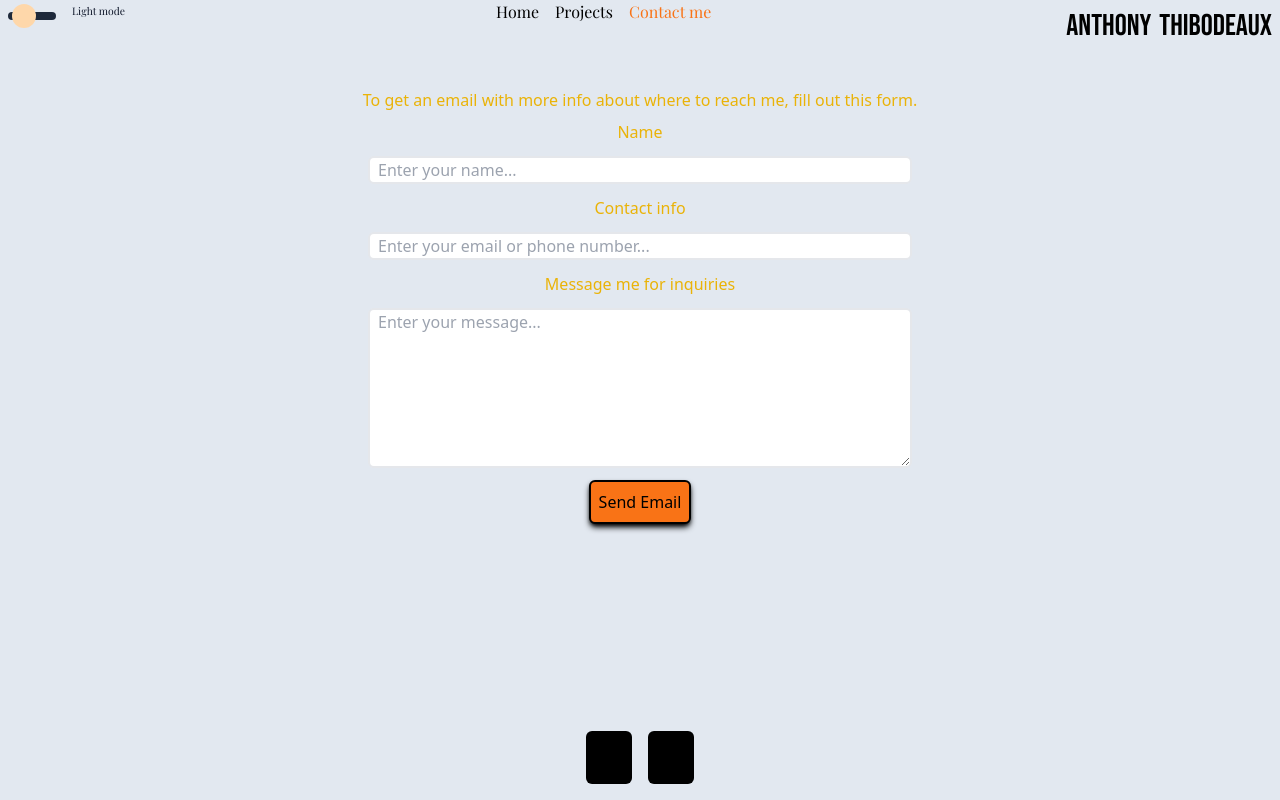
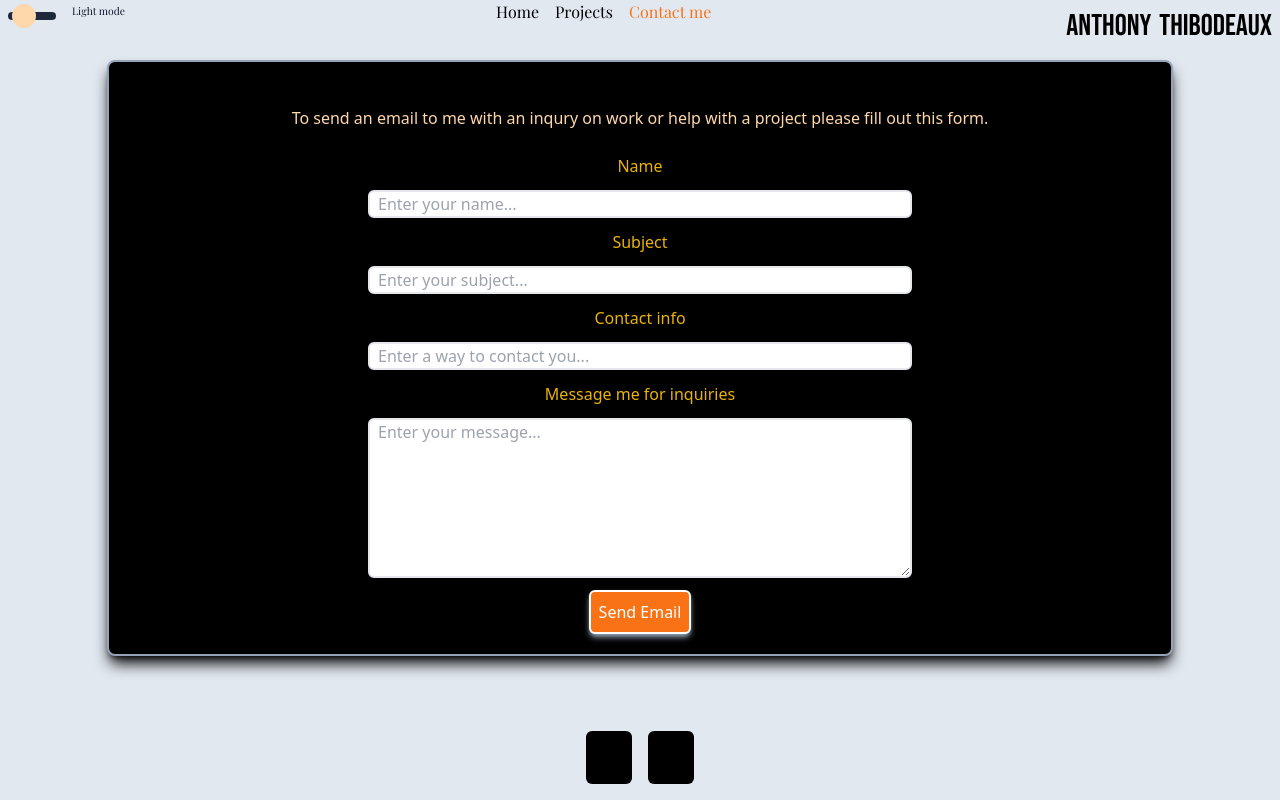
Before and after one commit to Tildozer/RevampedPortfolio, a React (Vite) app: page /contact in a window 1280 px wide. Built offline with nearby package versions, Linux system fonts and the light colour scheme; some icons are missing.

Commit message:
got email to done and now its up to my standards

```diff
--- a/src/api/index.ts
+++ b/src/api/index.ts
@@ -24,6 +24,7 @@ export const sendEmail = async (
   message: string,
   name: string,
   contactInfo: string,
+  subject: string,
 ) => {
   const response = await fetch("/api/email", {
     method: "post",
@@ -32,6 +33,7 @@ export const sendEmail = async (
     },
     body: JSON.stringify({
       name,
+      subject,
       htmlStr: `
         <div>
           to get back in contact with ${name}
--- a/src/components/contact/ContactInfo.tsx
+++ b/src/components/contact/ContactInfo.tsx
@@ -10,7 +10,7 @@ const ContactInfo = (props: Props) => {
   return (
     <div
       ref={background}
-      className="bg-color min-h-screen w-full bg-slate-200 dark:bg-slate-900 dark:text-slate-400"
+      className="bg-color min-h-screen w-full bg-slate-200 text-black dark:bg-slate-900 dark:text-yellow-500"
     >
       <Header />
       <div className="mt-4 flex animate-fadeInOnce flex-col items-center justify-center">
--- a/src/components/contact/Email.tsx
+++ b/src/components/contact/Email.tsx
@@ -7,20 +7,17 @@ import "react-toastify/dist/ReactToastify.min.css";
 import Name from "./Name.jsx";
 import UserContactInfo from "./UserContactInfo.jsx";
 import Message from "./Message.jsx";
+import Subject from "./Subject.jsx";
 
 type Props = {};
 
 const Email = (props: Props) => {
   const [contactInfo, setContactInfo] = useState("");
   const [name, setName] = useState("");
+  const [subject, setSubject] = useState("");
   const [message, setMessage] = useState("");
-
-  const submitForm = async (ev: React.FormEvent<HTMLButtonElement>) => {
-    ev.preventDefault();
-    const isEmailSent = await sendEmail(message, name, contactInfo);
-    setName("");
-    setMessage("");
-    toast.success(isEmailSent.message, {
+  const toatsSuccess = (message: string) => {
+    toast.success(message, {
       position: toast.POSITION.TOP_RIGHT,
       autoClose: 5000,
       hideProgressBar: false,
@@ -33,21 +30,51 @@ const Email = (props: Props) => {
     });
   };
 
+  const toastFailure = (message: string) => {
+    toast.error(message, {
+      position: toast.POSITION.TOP_RIGHT,
+      autoClose: 1500,
+      hideProgressBar: false,
+      closeOnClick: true,
+      pauseOnHover: true,
+      draggable: true,
+      progress: undefined,
+      theme: "dark",
+      icon: GiAchillesHeel,
+    });
+  };
+
+  const submitForm = async (ev: React.FormEvent<HTMLButtonElement>) => {
+    ev.preventDefault();
+    if (name === "") return toastFailure("please enter name");
+    if (message === "") return toastFailure("please enter message");
+    if (subject === "") return toastFailure("please enter subject");
+    if (contactInfo === "") return toastFailure("please enter contact info");
+
+    const isEmailSent = await sendEmail(message, name, contactInfo, subject);
+    setName("");
+    setMessage("");
+    setSubject("");
+    setContactInfo("");
+    toatsSuccess(isEmailSent.message);
+  };
+
   return (
-    <form className="mb-5 flex w-10/12 flex-col items-center pb-5 pt-5 text-yellow-500">
+    <form className="mb-32 flex w-10/12 flex-col items-center rounded-lg border-2 border-slate-400 bg-black pb-5 pt-5 text-yellow-500 shadow-lg shadow-black transition duration-300 dark:bg-slate-500 dark:text-black dark:shadow-slate-500 sm:mb-10">
       <ToastContainer />
-      <div className="m-2">
-        To get an email with more info about where to reach me, fill out this
-        form.
+      <div className="p-6 text-orange-200 dark:text-yellow-500">
+        To send an email to me with an inqury on work or help with a project
+        please fill out this form.
       </div>
       <Name name={name} setName={setName} />
+      <Subject subject={subject} setSubject={setSubject} />
       <UserContactInfo
         contactInfo={contactInfo}
         setContactInfo={setContactInfo}
       />
       <Message message={message} setMessage={setMessage} />
       <button
-        className=" rounded-md border-2 border-black bg-orange-500 p-2 text-black shadow-md shadow-black transition active:translate-y-1 active:shadow-none dark:border-white dark:bg-cyan-400 dark:shadow-slate-400"
+        className=" rounded-md border-2 border-white bg-orange-500 p-2 text-white shadow-md shadow-slate-400 transition duration-300 active:translate-y-1 active:shadow-none dark:bg-cyan-400 dark:text-black"
         type="submit"
         onClick={(ev) => submitForm(ev)}
       >
--- a/src/components/contact/Message.tsx
+++ b/src/components/contact/Message.tsx
@@ -10,6 +10,7 @@ const Message = ({ message, setMessage }: Props) => {
     <>
       <label htmlFor="Message">Message me for inquiries</label>
       <textarea
+        id="Message"
         className="m-3 min-h-[10rem] w-8/12 max-w-[34rem] rounded-md border-2 pl-2 text-black"
         onChange={(ev: React.ChangeEvent<HTMLTextAreaElement>) =>
           setMessage(ev.target.value)
--- a/src/components/contact/Name.tsx
+++ b/src/components/contact/Name.tsx
@@ -10,6 +10,8 @@ const Name = ({ name, setName }: Props) => {
     <>
       <label htmlFor="Name">Name</label>
       <input
+        id="Name"
+        autoComplete="name"
         className="m-3 w-8/12 max-w-[34rem] rounded-md border-2 pl-2 text-black"
         onChange={(ev: React.ChangeEvent<HTMLInputElement>) =>
           setName(ev.target.value)
--- /dev/null
+++ b/src/components/contact/Subject.tsx
@@ -0,0 +1,25 @@
+import React from "react";
+
+type Props = {
+  subject: string;
+  setSubject: React.Dispatch<React.SetStateAction<string>>;
+};
+
+const Subject = ({ subject, setSubject }: Props) => {
+  return (
+    <>
+      <label htmlFor="subject">Subject</label>
+      <input
+        id="subject"
+        className="m-3 w-8/12 max-w-[34rem] rounded-md border-2 pl-2 text-black"
+        onChange={(ev: React.ChangeEvent<HTMLInputElement>) =>
+          setSubject(ev.target.value)
+        }
+        value={subject}
+        placeholder="Enter your subject..."
+      />
+    </>
+  );
+};
+
+export default Subject;
--- a/src/components/contact/UserContactInfo.tsx
+++ b/src/components/contact/UserContactInfo.tsx
@@ -8,14 +8,16 @@ type Props = {
 const UserContactInfo = ({ contactInfo, setContactInfo }: Props) => {
   return (
     <>
-      <label htmlFor="Email">Contact info</label>
+      <label htmlFor="email">Contact info</label>
       <input
+        id="email"
+        autoComplete="email"
         className="m-3 w-8/12 max-w-[34rem] rounded-md border-2 pl-2 text-black"
         onChange={(ev: React.ChangeEvent<HTMLInputElement>) =>
           setContactInfo(ev.target.value)
         }
         value={contactInfo}
-        placeholder="Enter your email or phone number..."
+        placeholder="Enter a way to contact you..."
         type="text"
       />
     </>
--- a/src/components/contact/index.ts
+++ b/src/components/contact/index.ts
@@ -2,4 +2,5 @@ export { default as ContactInfo } from "./ContactInfo";
 export { default as Email } from "./Email";
 export { default as Name } from "./Name";
 export { default as Message } from "./Message";
+export { default as Subject } from "./Subject";
 export { default as UserContactInfo } from "./UserContactInfo";
--- a/src/components/projects/ProjectLinks.tsx
+++ b/src/components/projects/ProjectLinks.tsx
@@ -13,7 +13,6 @@ interface Projects {
   projectLink: string;
   githubLink: string;
   projectName: string;
-  // image?: File;
   descriptions: Description[];
 }
 
```
Also changed, not shown: 2 other files (tests, documents, lock files or other folders).
